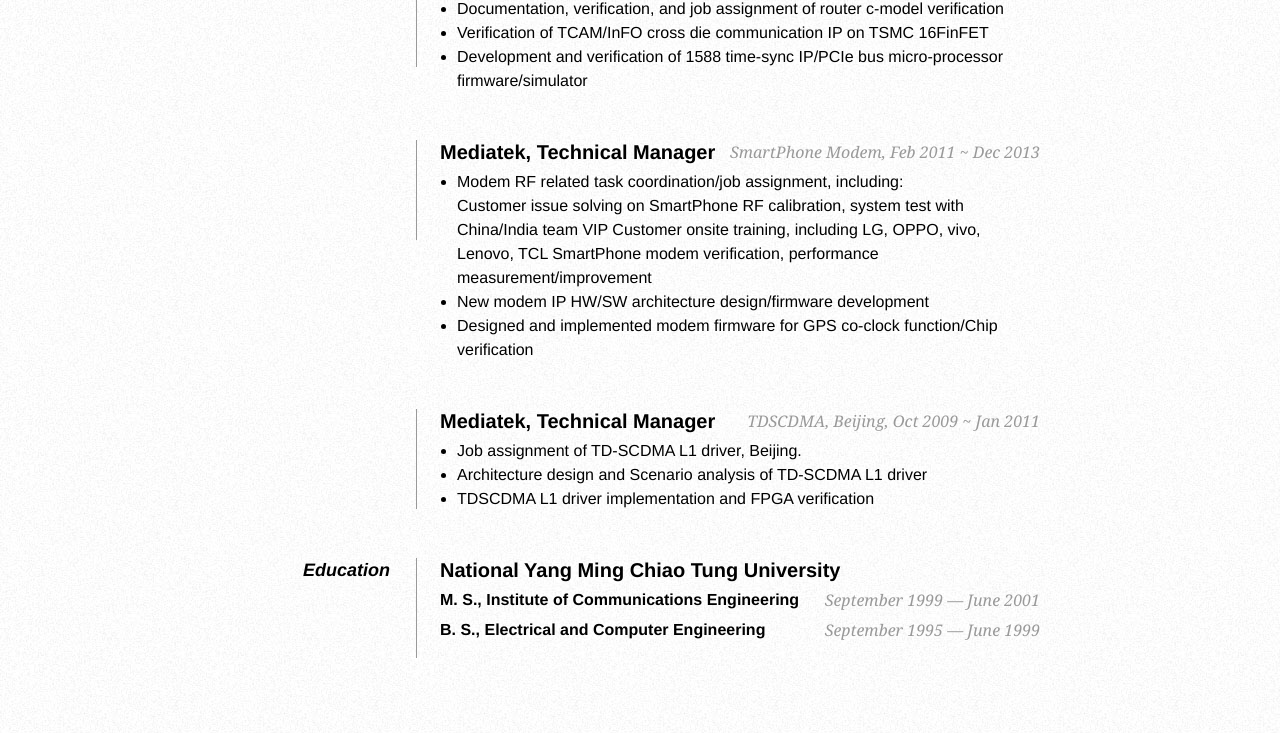
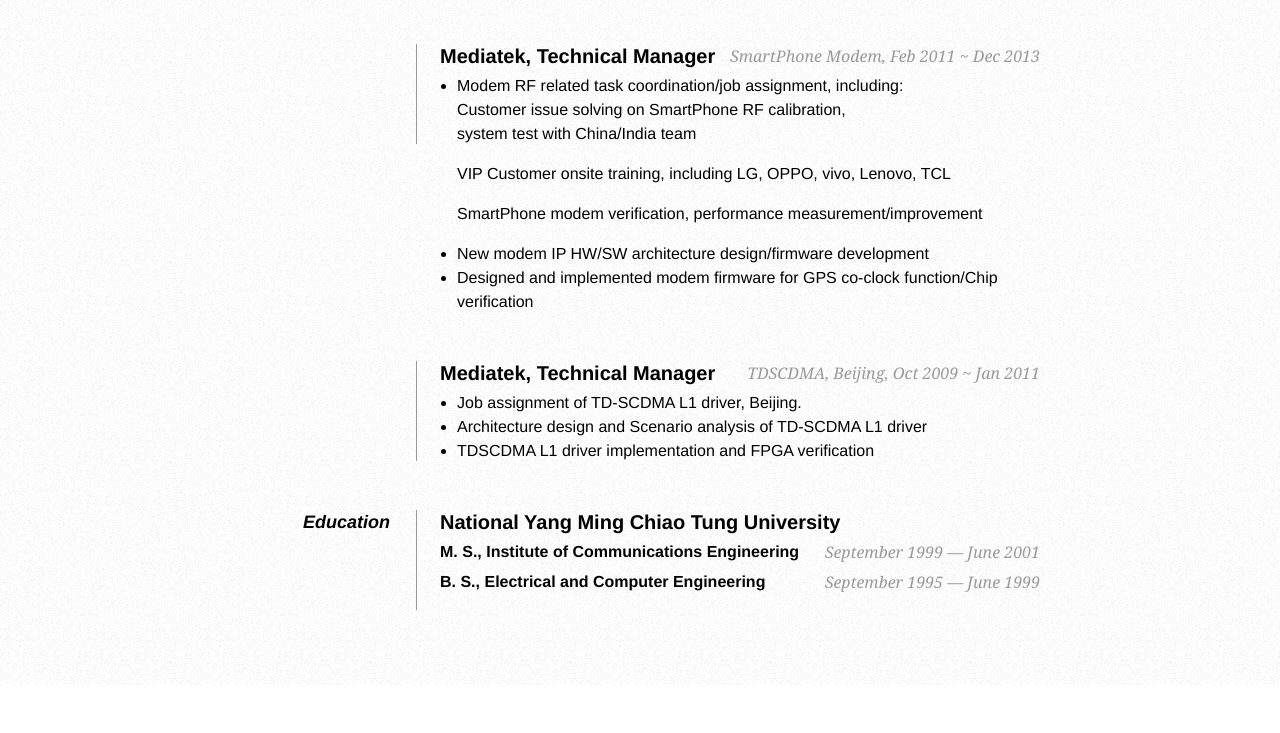
Before and after one commit to liaisontw/liaisontw.github.io, a plain HTML site: page index.html in a window 1280 px wide. Shown: the part 1136-1869 px from the top of the page. After the commit the page ends 1821 px from the top, so only its background shows below. Drawn offline with Linux system fonts and the light colour scheme.

Commit message:
Update index.html

```diff
--- a/index.html
+++ b/index.html
@@ -24,7 +24,7 @@
         a { color: #999; text-decoration: none; border-bottom: 1px dotted #999; }
         a:hover { border-bottom-style: solid; color: black; }
         ul { margin: 0 0 32px 17px; }
-        #objective { width: 500px; float: left; }
+        #objective { width: 700px; float: left; }
         #objective p { font-family: Georgia, Serif; font-style: italic; color: #666; }
         dt { font-style: italic; font-weight: bold; font-size: 18px; text-align: right; padding: 0 26px 0 0; width: 150px; float: left; height: 100px; border-right: 1px solid #999;  }
         dd { width: 600px; float: right; }
@@ -135,9 +135,9 @@
                 <h2>Mediatek, Technical Manager<span>SmartPhone Modem, Feb 2011 ~ Dec 2013</span></h2>
                 <ul>
                     <li>Modem RF related task coordination/job assignment, including:</li>
-                    Customer issue solving on SmartPhone RF calibration, system test with China/India team
-                    VIP Customer onsite training, including LG, OPPO, vivo, Lenovo, TCL
-                    SmartPhone modem verification, performance measurement/improvement
+                    <p>Customer issue solving on SmartPhone RF calibration, <br />system test with China/India team</p>
+                    <p>VIP Customer onsite training, including LG, OPPO, vivo, Lenovo, TCL</p>
+                    <p>SmartPhone modem verification, performance measurement/improvement</p>
                     <li>New modem IP HW/SW architecture design/firmware development</li>
                     <li>Designed and implemented modem firmware for GPS co-clock function/Chip verification</li>
                 </ul>
```
